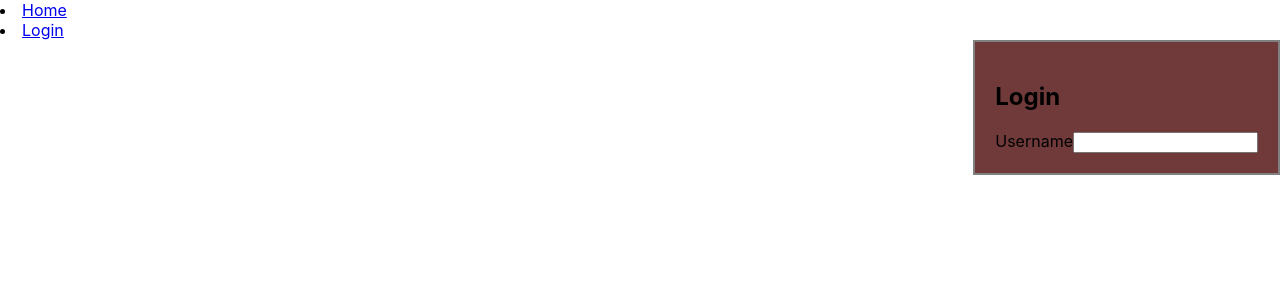
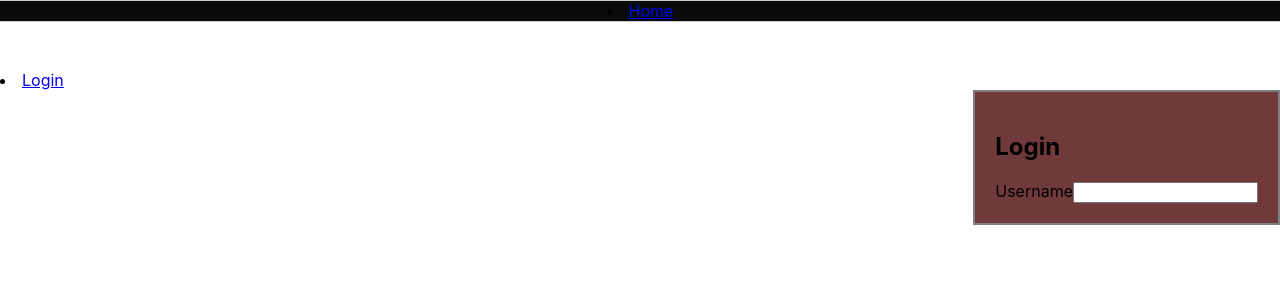
Before and after one commit to Doven585/https-www.disneyplus.com-de-de, a React (Create React App) app: page /login in a window 1280 px wide. Shown: the top 300 px of the page. Built offline with nearby package versions, Linux system fonts and the light colour scheme.

Commit message:
navcolor

```diff
--- a/src/components/App.css
+++ b/src/components/App.css
@@ -57,3 +57,15 @@
 
 }
 */
+
+.navbar{
+  width: 100%;
+  float: left;
+  margin: 0 0 3em 0;
+  padding: 0;
+  background-color: #0a0a0a;
+  border-bottom: 1px solid #ccc;
+  border-top: 1px solid #ccc;
+  text-align: center;
+
+}
--- a/src/components/App.js
+++ b/src/components/App.js
@@ -5,6 +5,7 @@ import React, { useState } from "react";
 import { Route, NavLink, Redirect } from "react-router-dom";
 import Navbar from "react-bootstrap/Navbar";
 import LoginPopup from "./LoginPopup";
+import Movies from "./Movies"
 
 function App() {
   const [user, setUser] = useState(null);
@@ -19,17 +20,17 @@ function App() {
 
   return (
     <div>
-      <nav className="nav nav-pills">
-        <li className="nav-item">
-          <NavLink activeClassName="active" exact className="nav-link" to="/">
+      <nav>
+        <li className="navbar">
+          <NavLink to="/">
             Home
           </NavLink>
         </li>
-        <li className="nav-item">
+        <li className="my-navbar">
           {user ? (
-            <button className="nav-link" onClick={logoutUser}>Log out</button>
+            <button onClick={logoutUser}>Log out</button>
           ) : (
-            <NavLink activeClassName="active" className="nav-link" to="/login">
+            <NavLink to="/login">
               Login
             </NavLink>
           )}
@@ -38,6 +39,7 @@ function App() {
       <Route path="/" exact></Route>
       <Route path="/login">
         {user ?
+
           <Redirect to="/" />
           : <LoginPopup login={loginUser} />}
       </Route>
--- a/src/components/Login.js
+++ b/src/components/Login.js
@@ -3,11 +3,7 @@ import React, { useState } from "react";
 function Login() {
   return (
     <div>
-      <h1>List</h1>
-      <ul>
-        <li>Movie</li>
-        <li>Tv-Series</li>
-      </ul>
+
     </div>
   );
 }
```
